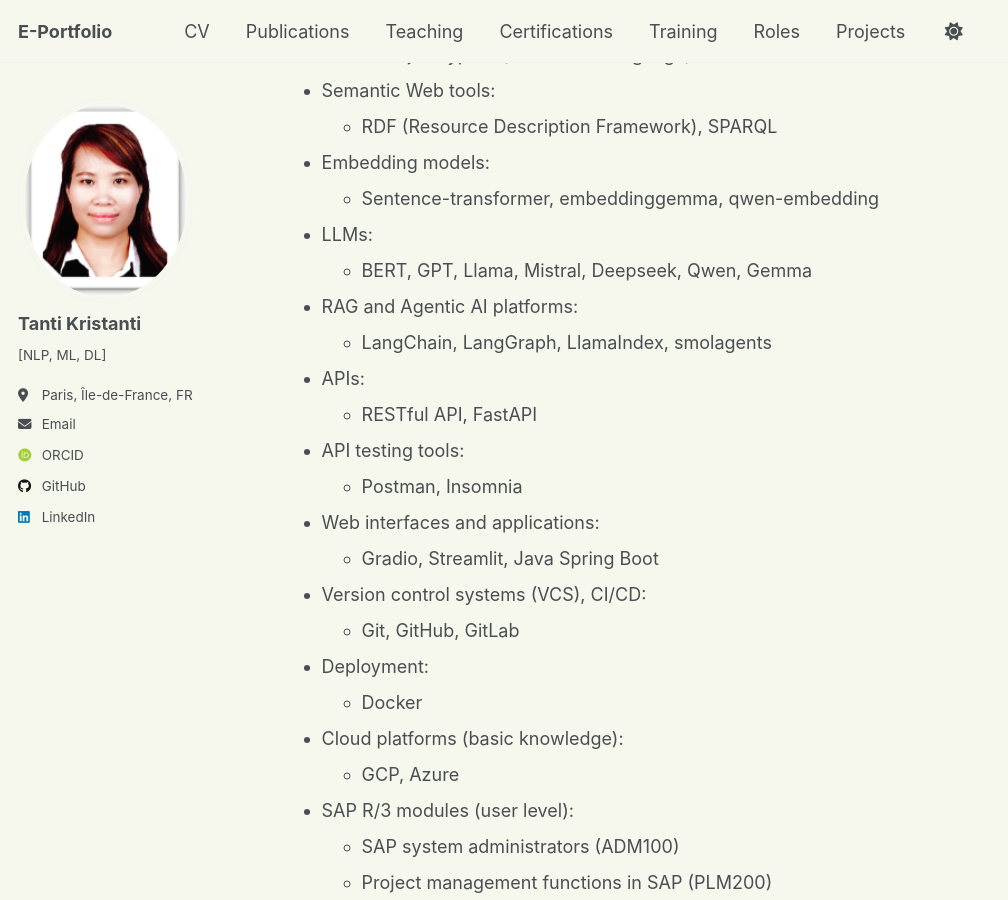
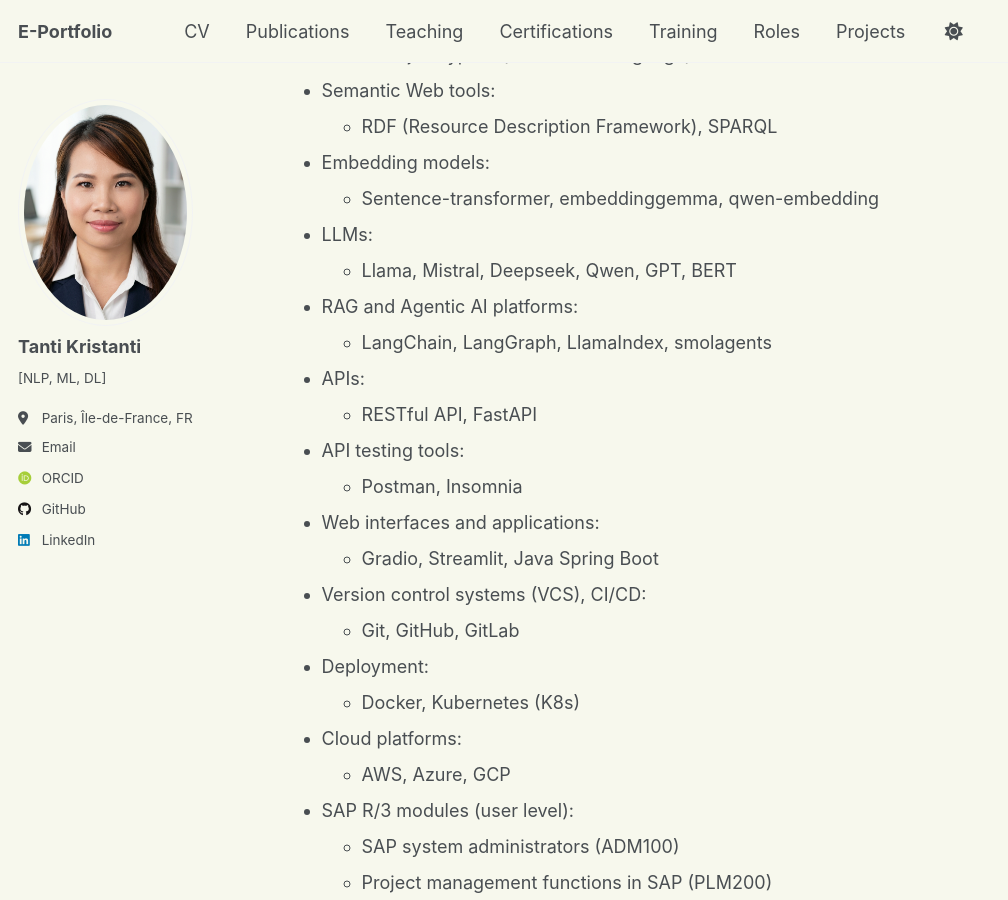
Before and after one commit to tantikristanti/tantikristanti.github.io, a Jekyll site: the page built from _pages/cv.md, in a window 1280 px wide and 900 px high, scrolled down 1472 px. Shown: the whole window, without its empty margins (0-1008 px from the left). Built offline with Jekyll 4.4.1, drawn with Linux system fonts in a browser that asks for light colours; some web fonts are replaced; a script that is not in the unit is left out; some of the changed text lies outside the part shown.

Commit message:
update info

```diff
--- a/_pages/cv.md
+++ b/_pages/cv.md
@@ -29,9 +29,9 @@
 Languages
 =========
 
-* Indonesian: native
 * French: fluent
 * English: fluent
+* Indonesian: native
 
 Work Experience
 ===============
@@ -64,7 +64,7 @@
 * Embedding models:
   * Sentence-transformer, embeddinggemma, qwen-embedding
 * LLMs:
-  * BERT, GPT, Llama, Mistral, Deepseek, Qwen, Gemma
+  * Llama, Mistral, Deepseek, Qwen, GPT, BERT
 * RAG and Agentic AI platforms:
   * LangChain, LangGraph, LlamaIndex, smolagents
 * APIs:
@@ -76,9 +76,9 @@
 * Version control systems (VCS), CI/CD:
   * Git, GitHub, GitLab
 * Deployment:
-  * Docker
-* Cloud platforms (basic knowledge):
-  * GCP, Azure
+  * Docker, Kubernetes (K8s)
+* Cloud platforms:
+  * AWS, Azure, GCP
 * SAP R/3 modules (user level):
   * SAP system administrators (ADM100)
   * Project management functions in SAP (PLM200)
```
Also changed, not shown: other parts of _pages/cv.md (+2 -2 lines), README.md (+3 -6 lines), images/bio-photo-tanti.jpg.
